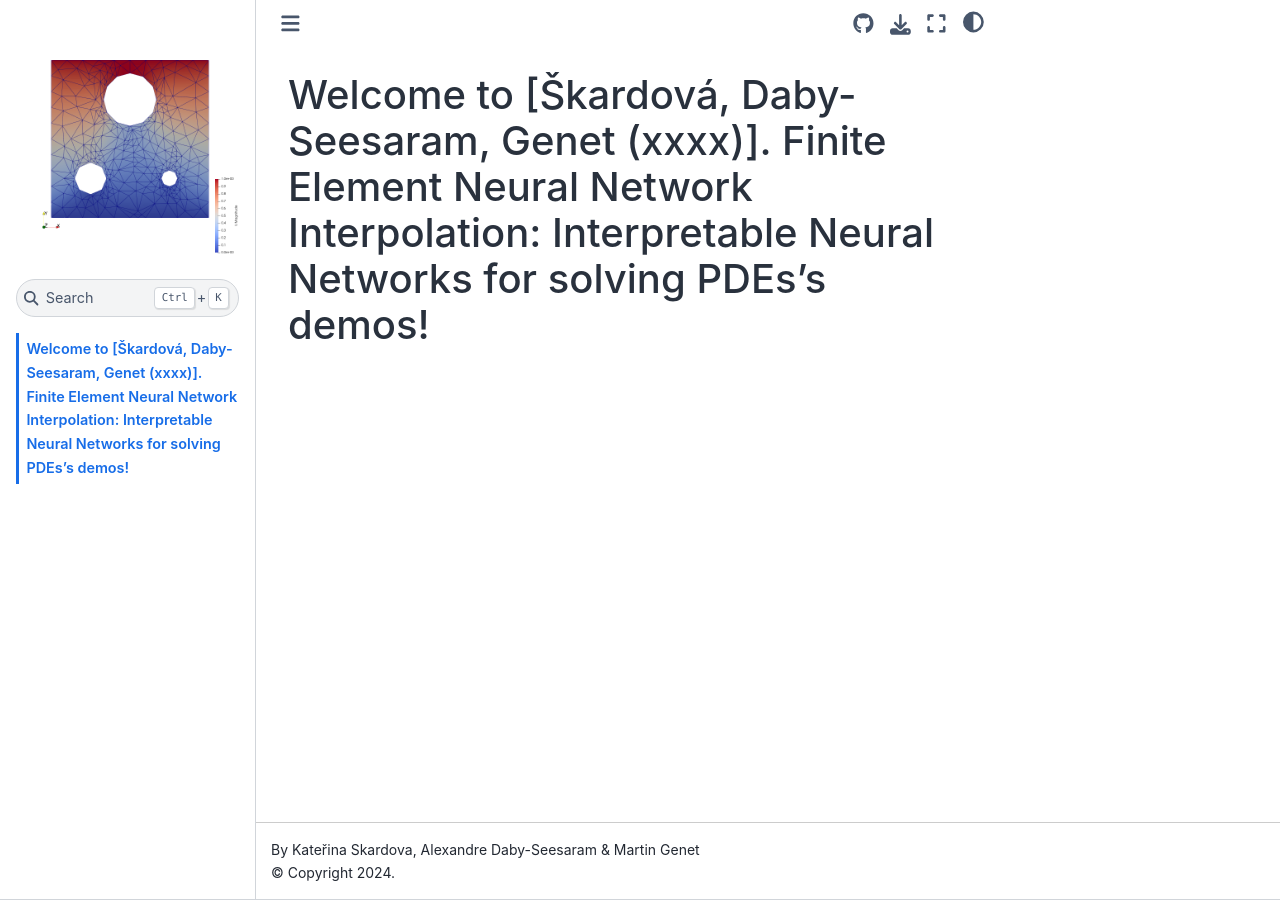
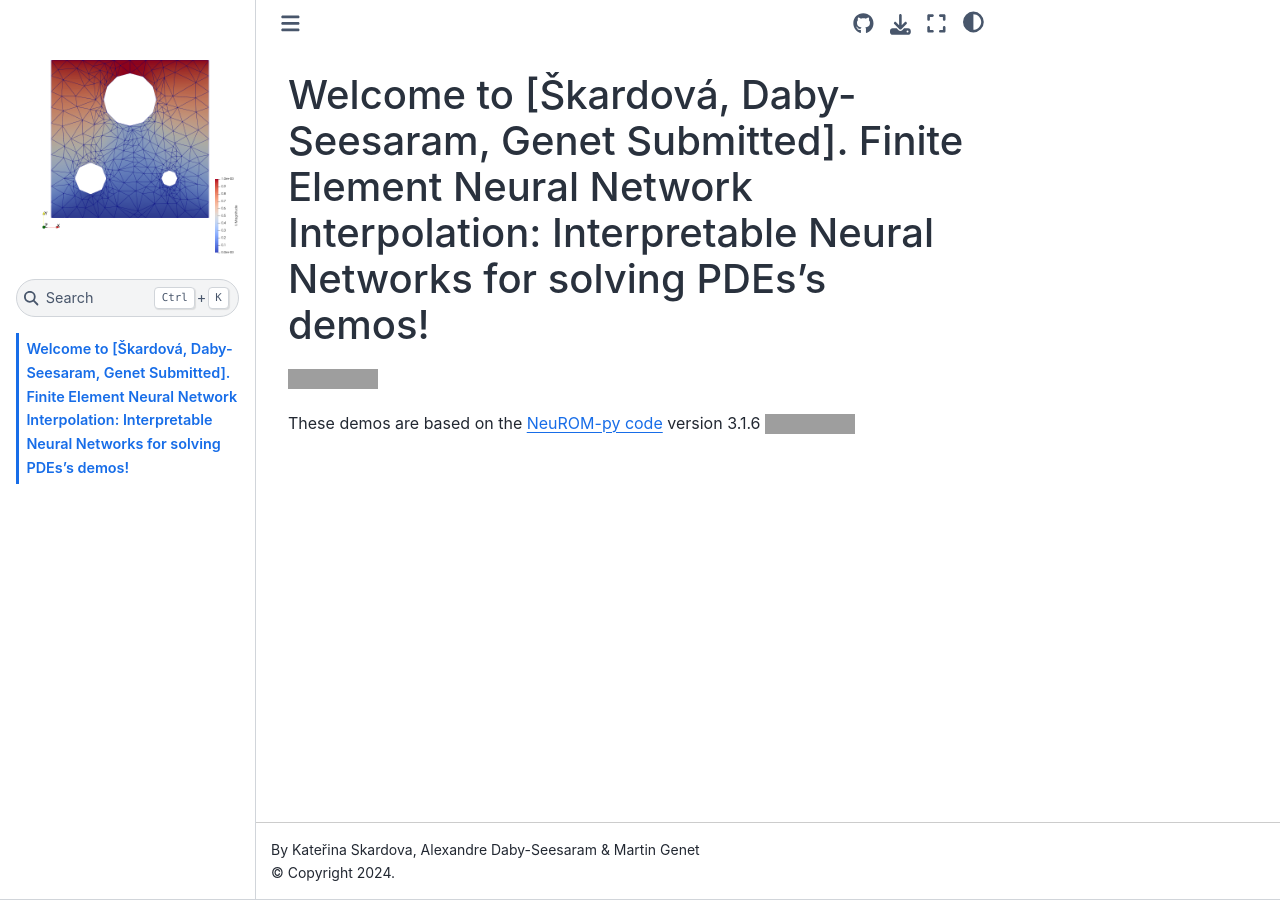
Before and after one commit to AlexandreDabySeesaram/FENNI-paper-demos, a Jupyter Book: the page built from index.md, in a window 1280 px wide. Built offline with Jupyter Book 1.0.4 settings and Sphinx 7.4.7 and the Sphinx Book theme 1.1.4, drawn with Linux system fonts in a browser that asks for light colours; pages that are not in the unit, such as notebooks, are missing from menus; grey boxes are pictures that could not be loaded.

Commit message:
Add DOI to index

```diff
--- a/index.md
+++ b/index.md
@@ -1 +1,5 @@
-# Welcome to [Škardová, Daby-Seesaram, Genet (xxxx)]. Finite Element Neural Network Interpolation: Interpretable Neural Networks for solving PDEs's demos!
+# Welcome to [Škardová, Daby-Seesaram, Genet  Submitted]. Finite Element Neural Network Interpolation: Interpretable Neural Networks for solving PDEs's demos!
+
+[![DOI](https://zenodo.org/badge/DOI/10.5281/zenodo.13785982.svg)](https://doi.org/10.5281/zenodo.13785982)
+
+These demos are based on the [NeuROM-py code](https://pypi.org/project/NeuROM-Py/) version 3.1.6 [![DOI](https://zenodo.org/badge/DOI/10.5281/zenodo.13772741.svg)](https://doi.org/10.5281/zenodo.13772741)
```
